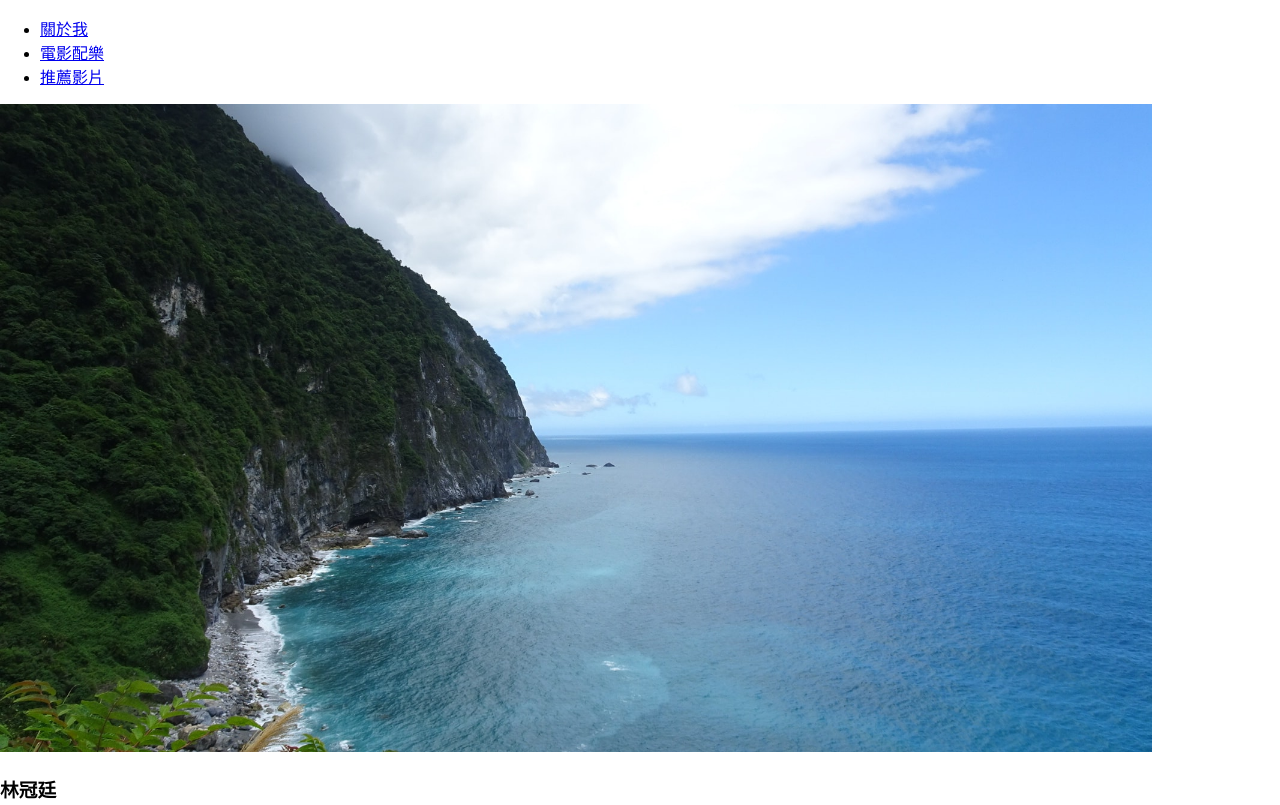
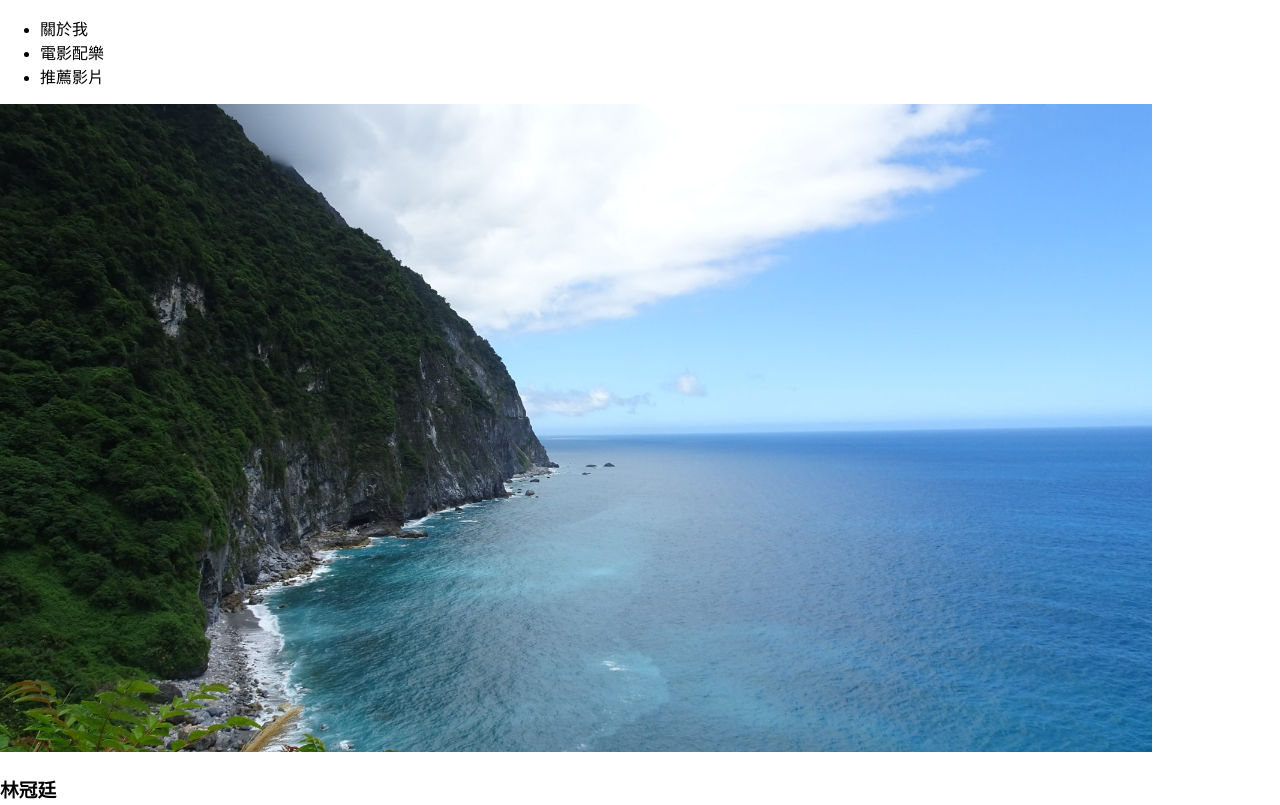
Before and after one commit to ster1215/aboutme, a plain HTML site: page rwd.html in a window 1280 px wide. Shown: the top 805 px of the page. Drawn offline with Linux system fonts and the light colour scheme.

Commit message:
version 13: Semantic

```diff
--- a/rwd.html
+++ b/rwd.html
@@ -29,23 +29,23 @@
 	</head>
 	<body>
         <ul>
-            <li><a href="#linc">關於我</a></li>
-            <li><a href="#soundtrack">電影配樂</a></li>
-            <li><a href="#youtube">推薦影片</a></li>
+            <li>關於我</li>
+            <li>電影配樂</li>
+            <li>推薦影片</li>
         </ul>
 
 		<img src="cliff.jpg" width="90%" id="pic" onmouseover="change1()" onmouseout="change2()"></img>
-		<h3 id="linc">林冠廷</h3>
+		<h3>林冠廷</h3>
 		<h2 id="h2text"></h2>
 		學校網頁：<a href="https://www.pu.edu.tw/">https://www.pu.edu.tw/</a><br>
 		Tel: 0900268522</h3><br>
 		E-Mail: cs06431@gmail.com<br>
-        <h3 id="soundtrack">電影配樂</h3>
+        <h3>電影配樂</h3>
 		大象席地而坐電影配樂<br>
 		<audio controls>
 		    <source src="elephant.mp3" type="audio/mP3">
 		</audio><br>
-        <h3 id="youtube">推薦影片</h3>
+        <h3>推薦影片</h3>
 		不要去臺灣<br>
 		<iframe src="https://www.youtube.com/embed/pW88QFpHXa8" allowfullscreen></iframe>
 		<iframe width="350" height="430" allow="microphone;" src="https://console.dialogflow.com/api-client/demo/embedded/b1ee8325-d0dc-4e52-acdd-5d4865c3fa24"></iframe>
```
